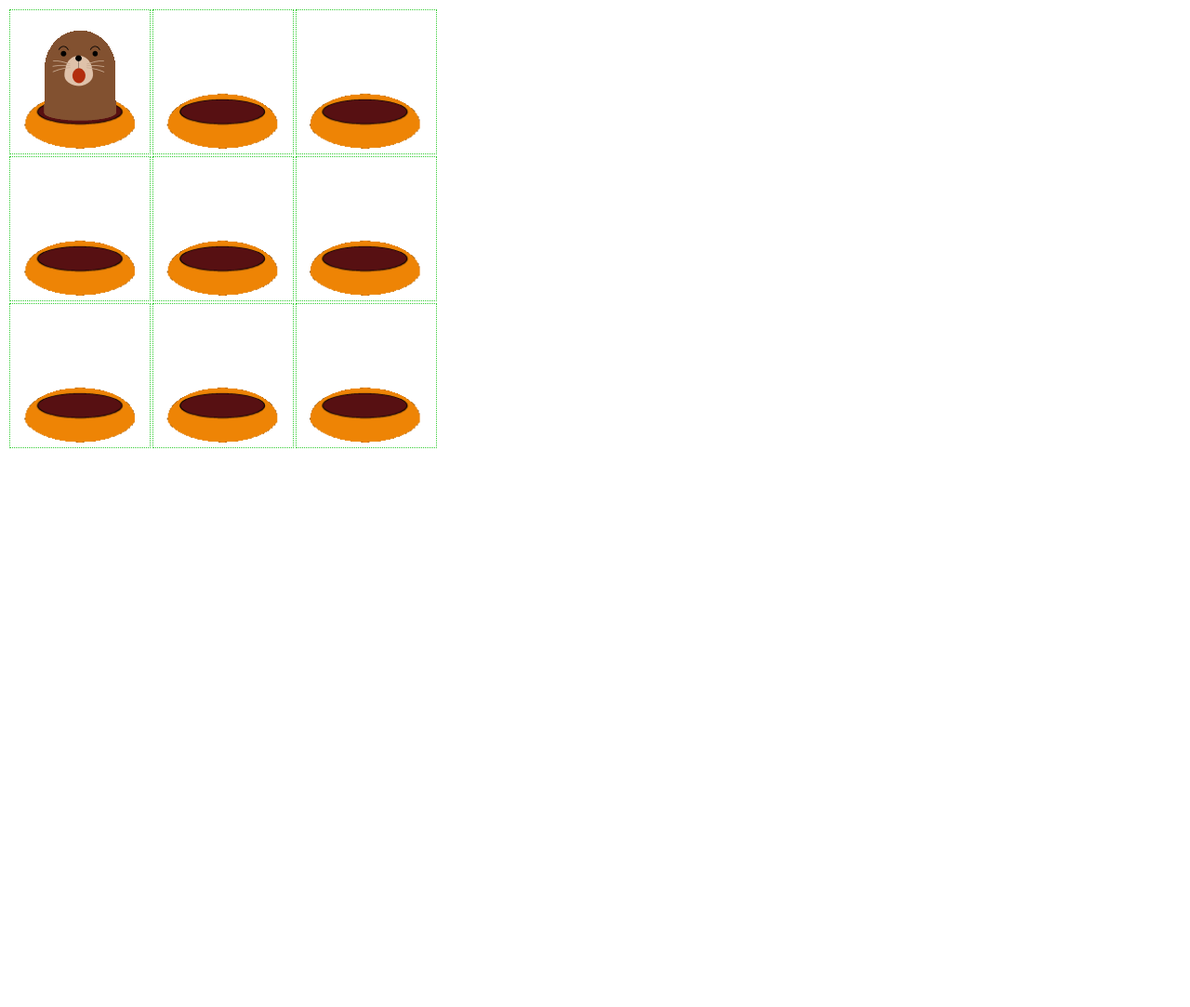
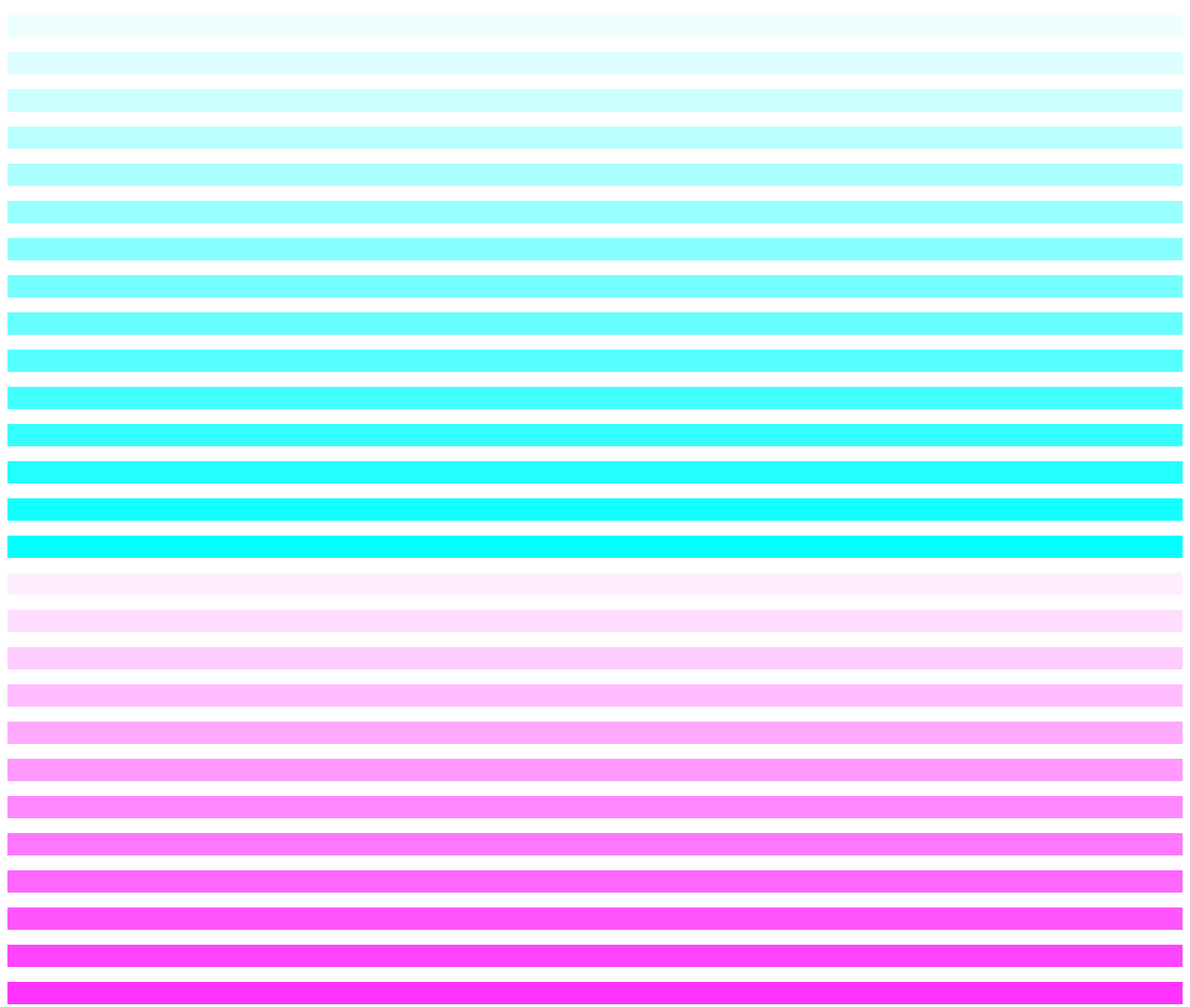
Before and after one commit to Miyamoto-my/Mogura, a plain HTML site: page test.html in a window 1280 px wide. Shown: the top 1083 px of the page at 93% size. Before the commit the page ends 800 px from the top, so only its background shows below. Drawn offline with Linux system fonts and the light colour scheme.

Commit message:
Add files via upload

```diff
--- a/test.html
+++ b/test.html
@@ -6,54 +6,33 @@
     <meta name="viewport" content="width=device-width, initial-scale=1.0">
     <title>Test</title>
     <link rel="stylesheet" href="./css/style.css">
-    <script src="./js/board.js"></script>
 </head>
 <body>
-    <div id="board">
-        <table>
-            <tr>
-                <td>
-                    <img class="hole" src="./img/mogura.png" alt="hole">
-                </td>
-                <td>
-                    <img class="hole" src="./img/none.png" alt="hole">
-                </td>
-                <td>
-                    <img class="hole" src="./img/none.png" alt="hole">
-                </td>
-            </tr>
-            <tr>
-                <td>
-                    <img class="hole" src="./img/none.png" alt="hole">
-                </td>
-                <td>
-                    <img class="hole" src="./img/none.png" alt="hole">
-                </td>
-                <td>
-                    <img class="hole" src="./img/none.png" alt="hole">
-                </td>
-            </tr>
-            <tr>
-                <td>
-                    <img class="hole" src="./img/none.png" alt="hole">
-                </td>
-                <td>
-                    <img class="hole" src="./img/none.png" alt="hole">
-                </td>
-                <td>
-                    <img class="hole" src="./img/none.png" alt="hole">
-                </td>
-            </tr>
-        </table>
-    </div>
-
+    <div id="test"></div>
+    <script>
+        const PARENT = document.getElementById('test');
+        const COLOR_LIST = [
+            'EE', 'DD', 'CC', 'BB', 'AA', '99', '88', '77',
+            '66', '55', '44', '33', '22', '11', '00',
+        ];
+        for (let i in COLOR_LIST) {
+            let elem = document.createElement('p');
+            elem.innerText = "　";
+            elem.style.backgroundColor = "#"+COLOR_LIST[i]+"FFFF";
+            PARENT.appendChild(elem);
+        }
+        for (let i in COLOR_LIST) {
+            let elem = document.createElement('p');
+            elem.innerText = "　";
+            elem.style.backgroundColor = "#FF"+COLOR_LIST[i]+"FF";
+            PARENT.appendChild(elem);
+        }
+        for (let i in COLOR_LIST) {
+            let elem = document.createElement('p');
+            elem.innerText = "　";
+            elem.style.backgroundColor = "#FFFF"+COLOR_LIST[i];
+            PARENT.appendChild(elem);
+        }
+    </script>
 </body>
-
-
-<script type="text/javascript">
-    let board = new Board(3, 3);
-    console.log(board);
-
-    //document.getElementById('board').appendChild(board.TABLE);
-</script>
 </html>
```
Also changed, not shown: js/game-main.js (+5 -3 lines).
